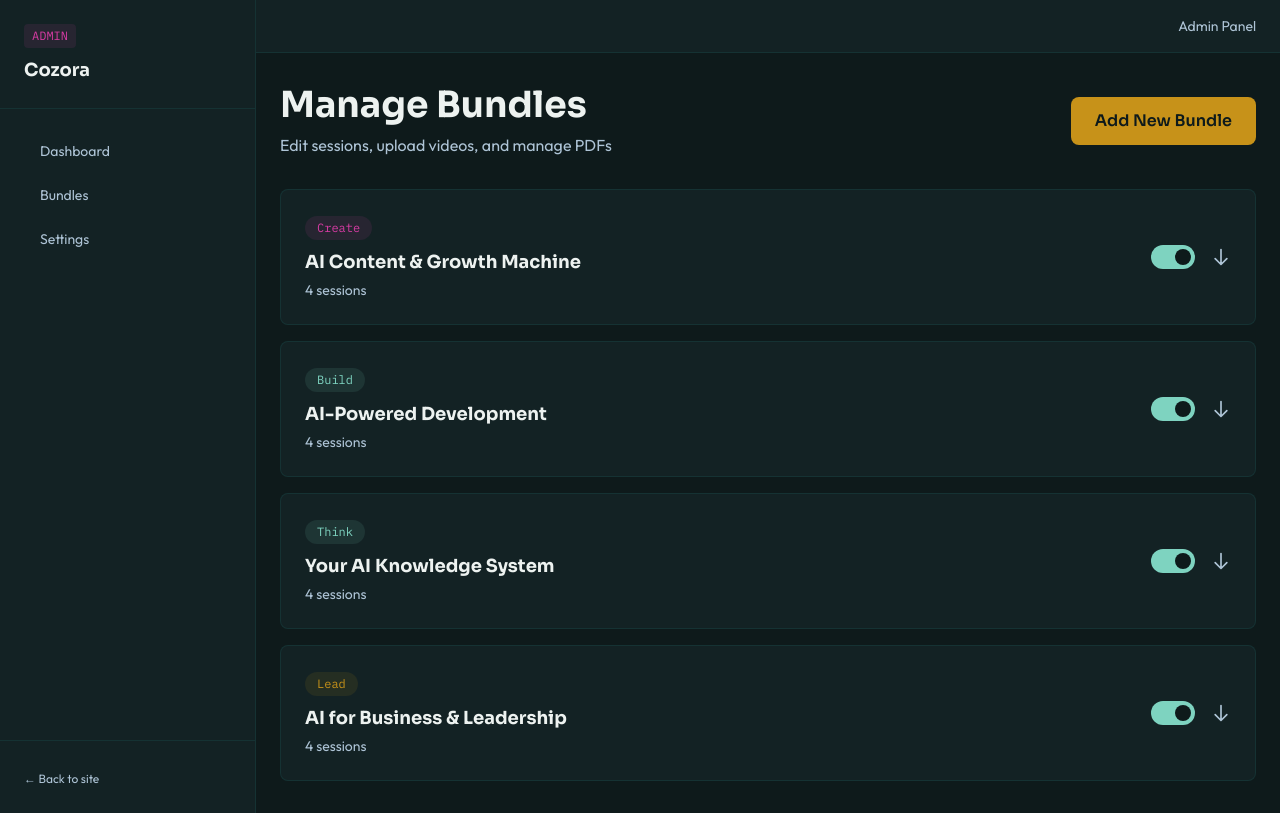
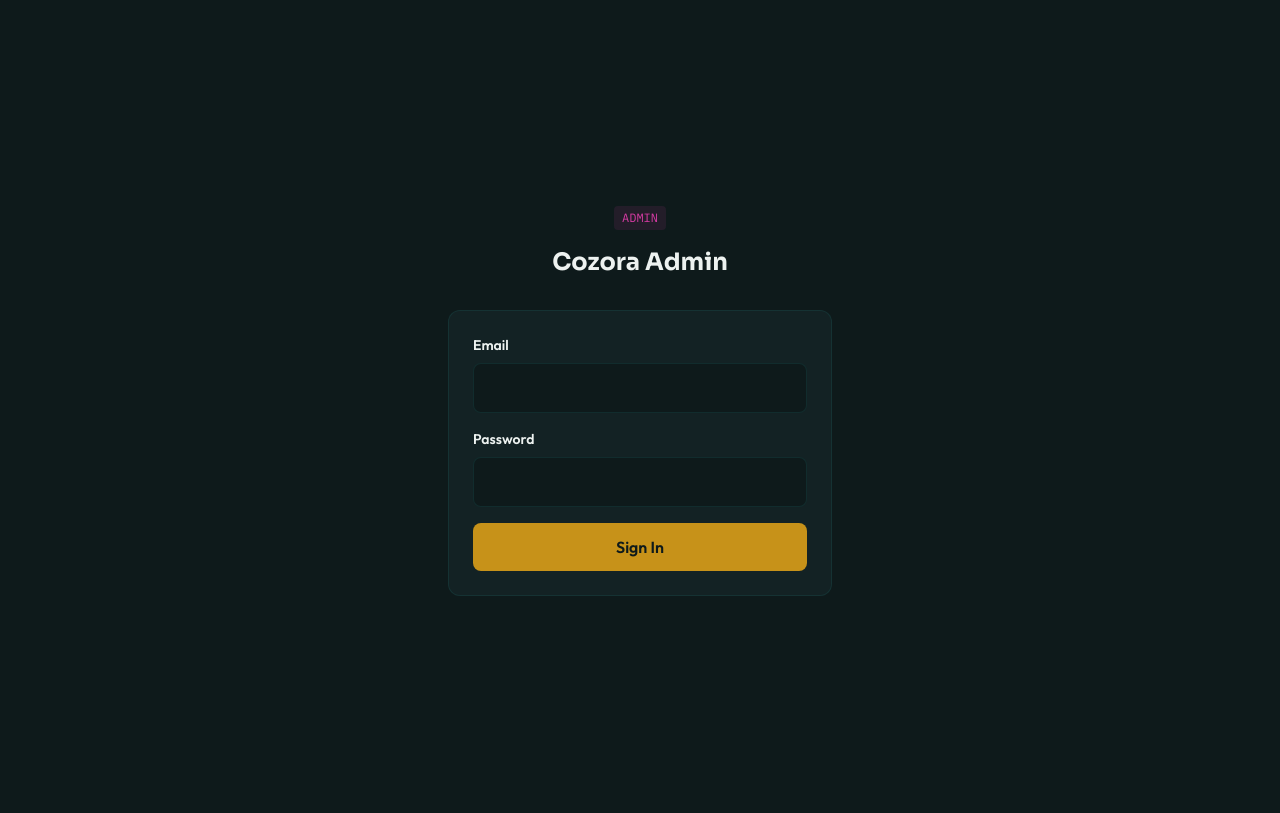
Before and after one commit to Jsfananan/cozora-web, a Next.js app: page /admin/bundles in a window 1280 px wide. Built offline with nearby package versions, Linux system fonts and the light colour scheme.

Commit message:
Add admin login gate with env-based credentials
Admin panel now requires login. Credentials checked via /api/admin/login
against ADMIN_EMAIL and ADMIN_PASSWORD env vars. Session stored in
sessionStorage (per-tab, clears on close).

Co-Authored-By: Claude Opus 4.6 <noreply@anthropic.com>

```diff
--- a/src/app/admin/layout.tsx
+++ b/src/app/admin/layout.tsx
@@ -1,21 +1,123 @@
 'use client';
 
 import Link from 'next/link';
-import { useState } from 'react';
+import { useState, useEffect } from 'react';
 
-const skillColorMap = {
-  Create: 'text-cz-coral',
-  Build: 'text-cz-teal',
-  Think: 'text-cz-teal',
-  Lead: 'text-cz-accent',
-};
+function LoginForm({ onLogin }: { onLogin: () => void }) {
+  const [email, setEmail] = useState('');
+  const [password, setPassword] = useState('');
+  const [error, setError] = useState('');
+  const [loading, setLoading] = useState(false);
+
+  const handleSubmit = async (e: React.FormEvent) => {
+    e.preventDefault();
+    setLoading(true);
+    setError('');
+
+    try {
+      const res = await fetch('/api/admin/login', {
+        method: 'POST',
+        headers: { 'Content-Type': 'application/json' },
+        body: JSON.stringify({ email, password }),
+      });
+
+      if (res.ok) {
+        sessionStorage.setItem('cz-admin-auth', '1');
+        onLogin();
+      } else {
+        setError('Invalid credentials');
+      }
+    } catch {
+      setError('Login failed. Please try again.');
+    } finally {
+      setLoading(false);
+    }
+  };
+
+  return (
+    <div className="min-h-screen bg-cz-bg flex items-center justify-center px-4">
+      <div className="w-full max-w-sm">
+        <div className="text-center mb-8">
+          <div className="text-xs font-mono text-cz-coral bg-cz-coral/10 px-2 py-1 rounded inline-block mb-4">
+            ADMIN
+          </div>
+          <h1 className="text-2xl font-display font-bold text-cz-text">
+            Cozora Admin
+          </h1>
+        </div>
+
+        <form onSubmit={handleSubmit} className="bg-cz-bg-card border border-cz-border rounded-xl p-6 space-y-4">
+          <div>
+            <label htmlFor="admin-email" className="block text-sm font-semibold text-cz-text mb-2">
+              Email
+            </label>
+            <input
+              id="admin-email"
+              type="email"
+              value={email}
+              onChange={(e) => setEmail(e.target.value)}
+              className="w-full px-4 py-3 bg-cz-bg border border-cz-border rounded-lg text-cz-text placeholder-cz-text-dim focus:outline-none focus:border-cz-teal transition-colors"
+              required
+            />
+          </div>
+
+          <div>
+            <label htmlFor="admin-password" className="block text-sm font-semibold text-cz-text mb-2">
+              Password
+            </label>
+            <input
+              id="admin-password"
+              type="password"
+              value={password}
+              onChange={(e) => setPassword(e.target.value)}
+              className="w-full px-4 py-3 bg-cz-bg border border-cz-border rounded-lg text-cz-text placeholder-cz-text-dim focus:outline-none focus:border-cz-teal transition-colors"
+              required
+            />
+          </div>
+
+          {error && (
+            <p className="text-sm text-cz-coral">{error}</p>
+          )}
+
+          <button
+            type="submit"
+            disabled={loading}
+            className="w-full px-6 py-3 bg-cz-accent hover:bg-cz-accent-hover disabled:opacity-70 text-cz-bg font-semibold rounded-lg transition-colors"
+          >
+            {loading ? 'Signing in...' : 'Sign In'}
+          </button>
+        </form>
+      </div>
+    </div>
+  );
+}
 
 export default function AdminLayout({
   children,
 }: {
   children: React.ReactNode;
 }) {
+  const [authenticated, setAuthenticated] = useState(false);
+  const [checking, setChecking] = useState(true);
   const [sidebarOpen, setSidebarOpen] = useState(false);
+
+  useEffect(() => {
+    const auth = sessionStorage.getItem('cz-admin-auth');
+    setAuthenticated(auth === '1');
+    setChecking(false);
+  }, []);
+
+  if (checking) {
+    return (
+      <div className="min-h-screen bg-cz-bg flex items-center justify-center">
+        <p className="text-cz-text-muted font-mono">Loading...</p>
+      </div>
+    );
+  }
+
+  if (!authenticated) {
+    return <LoginForm onLogin={() => setAuthenticated(true)} />;
+  }
 
   return (
     <div className="min-h-screen bg-cz-bg text-cz-text">
@@ -58,10 +160,19 @@ export default function AdminLayout({
               </Link>
             </nav>
 
-            <div className="p-6 border-t border-cz-border">
+            <div className="p-6 border-t border-cz-border space-y-3">
+              <button
+                onClick={() => {
+                  sessionStorage.removeItem('cz-admin-auth');
+                  setAuthenticated(false);
+                }}
+                className="block text-xs text-cz-coral hover:text-cz-coral/80 transition-colors"
+              >
+                Sign Out
+              </button>
               <a
                 href="/"
-                className="text-xs text-cz-text-muted hover:text-cz-text transition-colors"
+                className="block text-xs text-cz-text-muted hover:text-cz-text transition-colors"
               >
                 ← Back to site
               </a>
--- /dev/null
+++ b/src/app/api/admin/login/route.ts
@@ -0,0 +1,24 @@
+import { NextRequest, NextResponse } from "next/server";
+
+export async function POST(request: NextRequest) {
+  const { email, password } = await request.json();
+
+  const adminEmail = process.env.ADMIN_EMAIL || "admin@cozora.org";
+  const adminPassword = process.env.ADMIN_PASSWORD || "";
+
+  if (!adminPassword) {
+    return NextResponse.json(
+      { error: "Admin login not configured" },
+      { status: 503 }
+    );
+  }
+
+  if (email === adminEmail && password === adminPassword) {
+    return NextResponse.json({ authenticated: true });
+  }
+
+  return NextResponse.json(
+    { error: "Invalid credentials" },
+    { status: 401 }
+  );
+}
```
